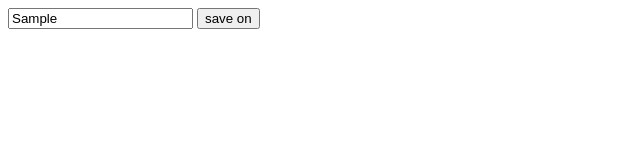
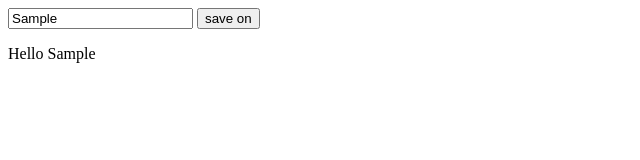
Before and after one commit to Gayatrilonkar/Assignment36, a plain HTML site: page index.html in a window 1280 px wide. Both pictures are taken after typing "Sample" into the empty fields and a click on the button "save on". Shown: the whole page, without its empty margins (0-640 px from the left). Drawn offline with Linux system fonts and the light colour scheme.

Commit message:
local storage works on

```diff
--- a/index.html
+++ b/index.html
@@ -8,10 +8,16 @@
 <body>
     <input type="text" id="name" placeholder="Enter your name">
     <button id="save" onclick="save()">save on</button>
+    <p id="gretting">Hello!!!!!</p>
 
     <script>
         function save(){
+            const nameElement= document.getElementById("name");
+            const userName=nameElement.value;
+            localStorage.setItem("name",userName);
 
+            const grettingElement=document.getElementById("gretting");
+            grettingElement.innerText=`Hello ${nameElement.value}`;
         }
     </script>
 
```
